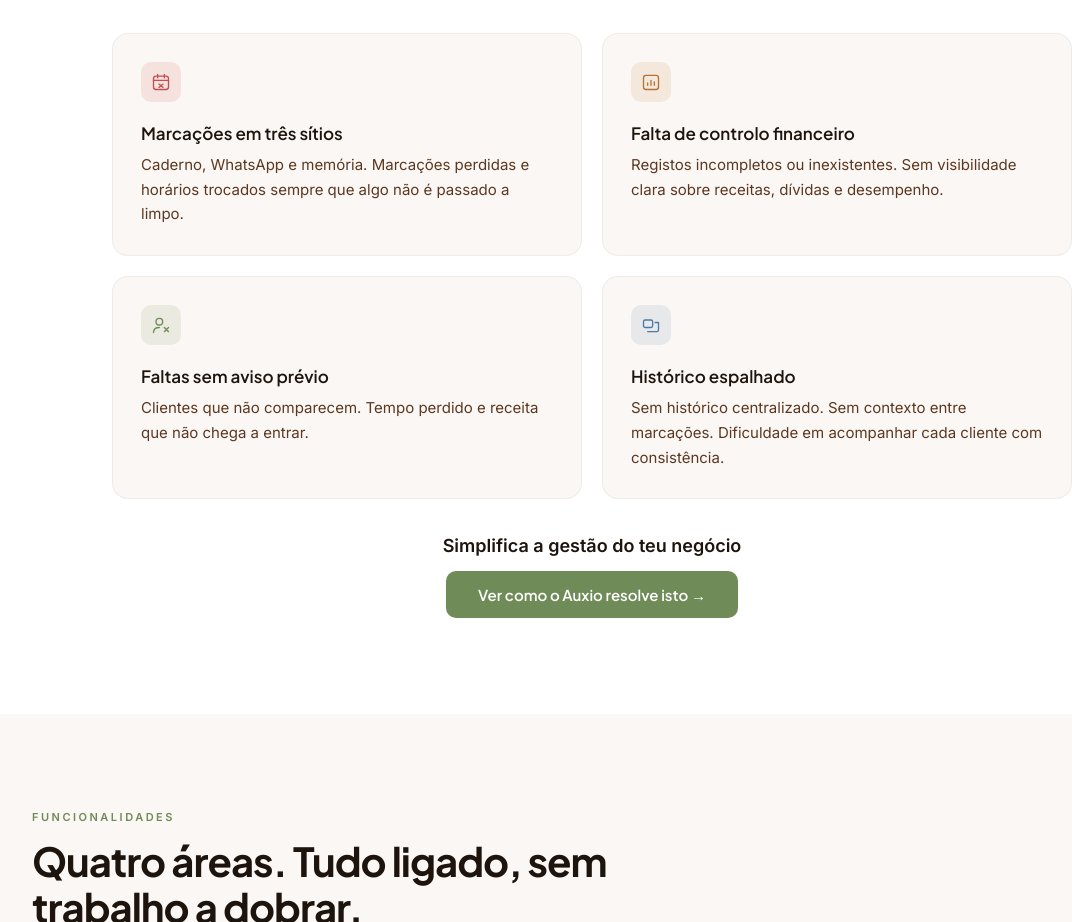
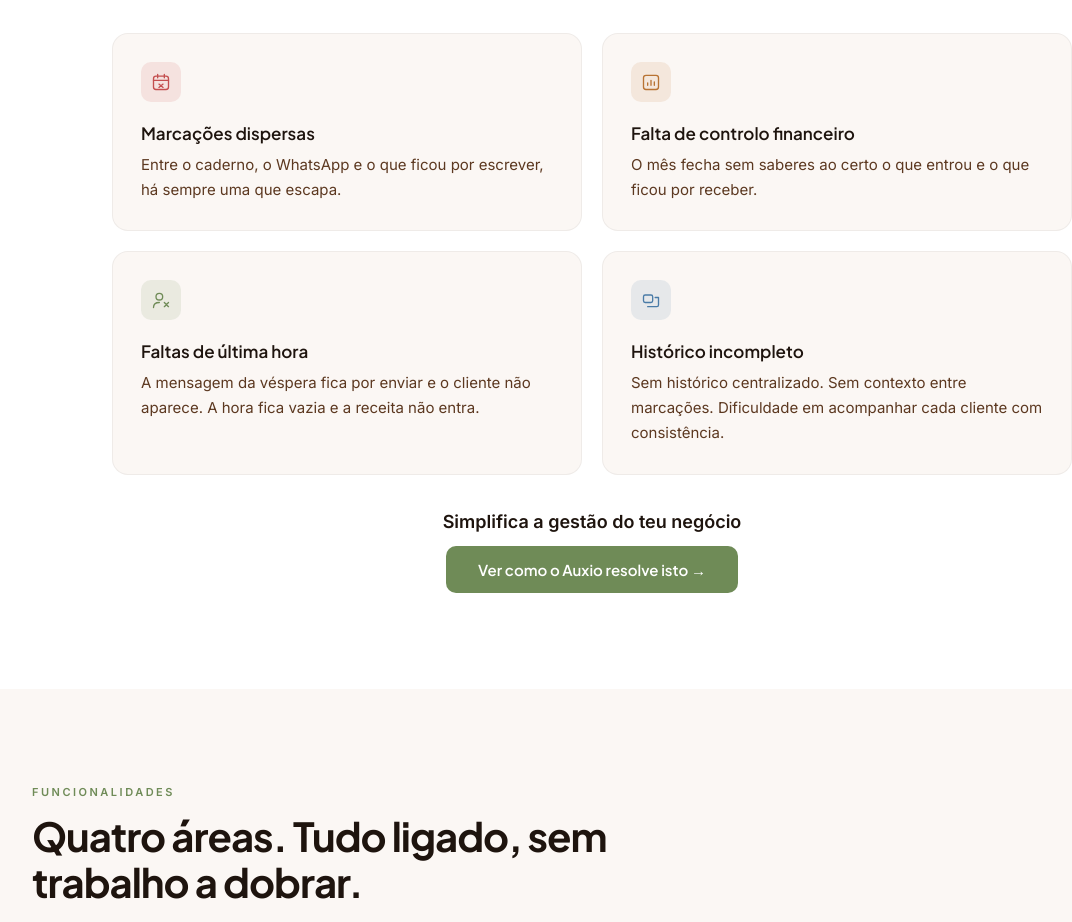
Before and after one commit to Auxio-App/auxio_site, a Next.js app: page / in a window 1280 px wide. Shown: the part 1060-1982 px from the top of the page, without its empty margins (48-1120 px from the left). Built offline with nearby package versions, Linux system fonts and the light colour scheme.

Commit message:
texto adaptado

```diff
--- a/components/PainSection.tsx
+++ b/components/PainSection.tsx
@@ -22,22 +22,19 @@ const copy = {
         desc: 'Processos dispersos criam erros, perdas e consomem o teu tempo.',
         pains: [
             {
-                title: 'Marcações em três sítios',
-                body: 'Caderno, WhatsApp e memória.',
-                conclusion: 'Marcações perdidas e horários trocados sempre que algo não é passado a limpo.',
+                title: 'Marcações dispersas',
+                body: 'Entre o caderno, o WhatsApp e o que ficou por escrever, há sempre uma que escapa.',
             },
             {
                 title: 'Falta de controlo financeiro',
-                body: 'Registos incompletos ou inexistentes.',
-                conclusion: 'Sem visibilidade clara sobre receitas, dívidas e desempenho.',
+                body: 'O mês fecha sem saberes ao certo o que entrou e o que ficou por receber.',
             },
             {
-                title: 'Faltas sem aviso prévio',
-                body: 'Clientes que não comparecem.',
-                conclusion: 'Tempo perdido e receita que não chega a entrar.',
+                title: 'Faltas de última hora',
+                body: 'A mensagem da véspera fica por enviar e o cliente não aparece. A hora fica vazia e a receita não entra.',
             },
             {
-                title: 'Histórico espalhado',
+                title: 'Histórico incompleto',
                 body: 'Sem histórico centralizado. Sem contexto entre marcações.',
                 conclusion: 'Dificuldade em acompanhar cada cliente com consistência.',
             },
@@ -51,22 +48,19 @@ const copy = {
         desc: 'Scattered processes create errors, losses and eat up your time.',
         pains: [
             {
-                title: 'Bookings in three places',
-                body: 'Notebook, WhatsApp and memory.',
-                conclusion: 'Lost bookings and clashing slots whenever something never gets written down.',
+                title: 'Scattered bookings',
+                body: 'Between the notebook, WhatsApp and whatever never got written down, there is always one that slips.',
             },
             {
                 title: 'No financial control',
-                body: 'Incomplete records — or none at all.',
-                conclusion: 'No clear visibility over revenue, debts and performance.',
+                body: 'The month ends without you knowing exactly what came in and what is still owed.',
             },
             {
-                title: 'No-shows without warning',
-                body: 'Clients who simply don’t turn up.',
-                conclusion: 'Wasted time and revenue that never comes in.',
+                title: 'Last-minute no-shows',
+                body: 'Yesterday’s message never gets sent and the client doesn’t turn up. The slot sits empty and the revenue never comes in.',
             },
             {
-                title: 'Scattered history',
+                title: 'Incomplete history',
                 body: 'No central history. No context between appointments.',
                 conclusion: 'Hard to follow each client with consistency.',
             },
```
